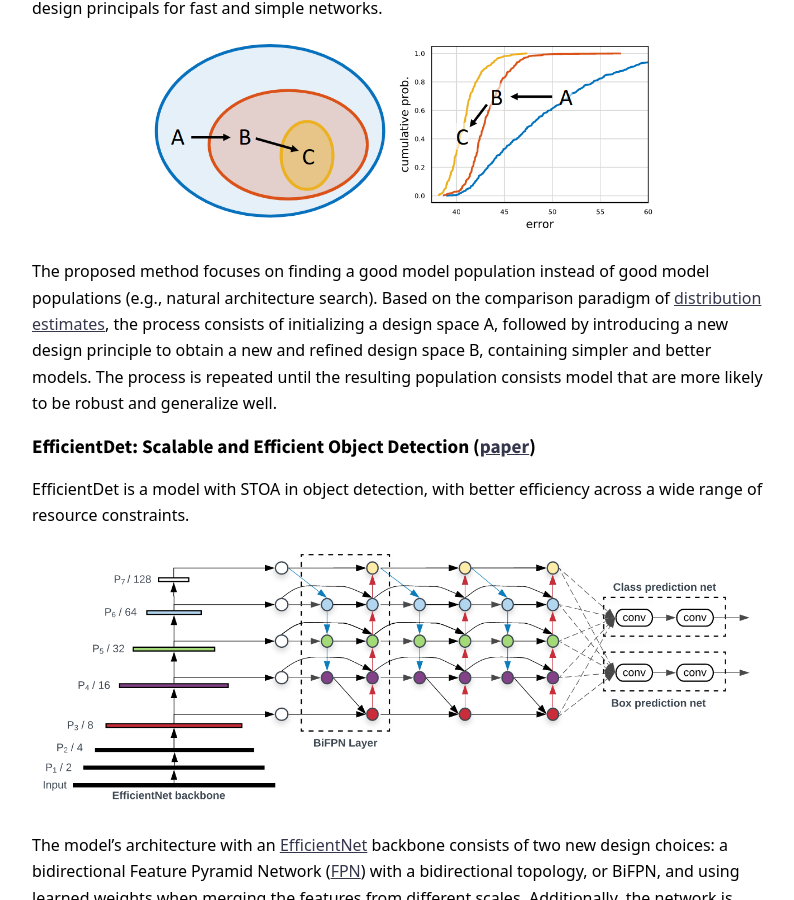
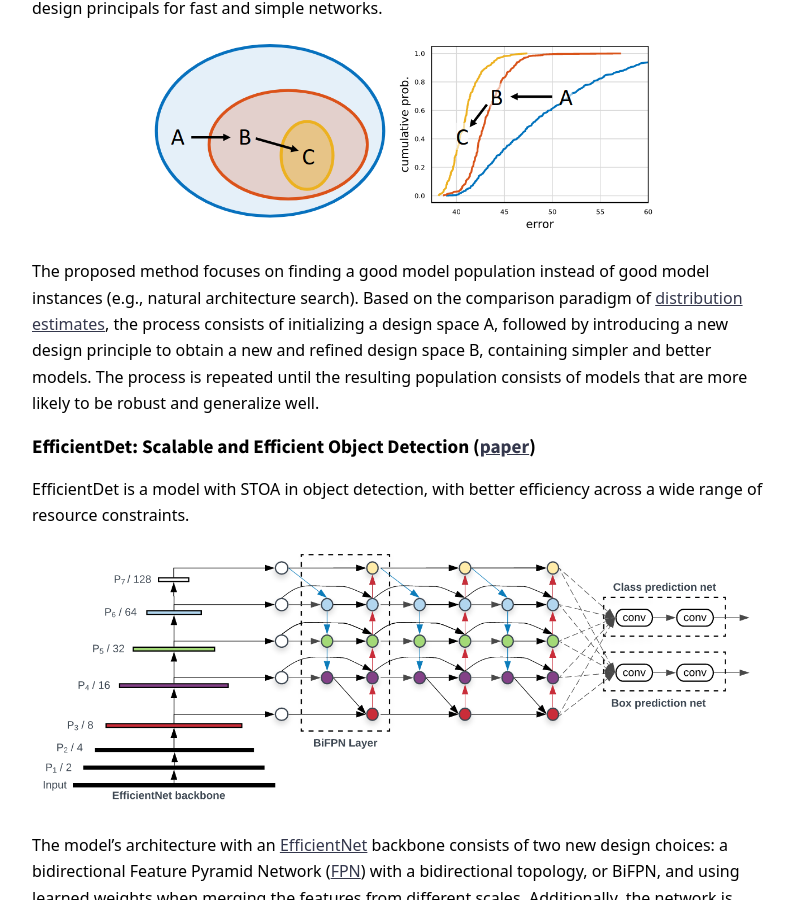
Before and after one commit to yassouali/ml-blog, a Jekyll site: the page built from _posts/2020-06-21-cvpr2020.md, in a window 1280 px wide and 900 px high, scrolled down 4142 px. Shown: the whole window, without its empty margins (240-1034 px from the left). Built offline with Jekyll 4.4.1, drawn with Linux system fonts in a browser that asks for light colours; nearby versions of some CDN libraries; formulas are drawn with MathJax 3; comment, search, counter and statistics services are not loaded; some of the changed text lies outside the part shown.

Commit message:
spelling

```diff
--- a/_posts/2020-06-21-cvpr2020.md
+++ b/_posts/2020-06-21-cvpr2020.md
@@ -93,7 +93,7 @@
   <img src="{{ 'images/CVPR20/designspaces.png' | absolute_url }}">
 </figure>
 
-The proposed method focuses on finding a good model population instead of good model populations (e.g., natural architecture search). Based on the comparison paradigm of [distribution estimates](https://arxiv.org/abs/1905.13214), the process consists of initializing a design space A, followed by introducing a new design principle to obtain a new and refined design space B, containing simpler and better models. The process is repeated until the resulting population consists model that are more likely to be robust and generalize well.
+The proposed method focuses on finding a good model population instead of good model instances (e.g., natural architecture search). Based on the comparison paradigm of [distribution estimates](https://arxiv.org/abs/1905.13214), the process consists of initializing a design space A, followed by introducing a new design principle to obtain a new and refined design space B, containing simpler and better models. The process is repeated until the resulting population consists of models that are more likely to be robust and generalize well.
 
 #### EfficientDet: Scalable and Efficient Object Detection ([paper](https://arxiv.org/abs/1911.09070))
 
@@ -338,7 +338,7 @@
 
 #### Background Matting: The World is Your Green Screen ([paper]())
 
-The process of separating an image into foreground and background, called matting, generally require a green screen background or a manually created trimap to produce a good [matte](https://en.wikipedia.org/wiki/Matte_(filmmaking)), to then allow placing the extracted foreground in the desired background. In this paper, the authors propose to use a captured background as an estimate of the true background which is then used to solve for the foreground and alpha value (i.e., every pixel in the image is represented as a combination of foreground and background with a weight alpha).
+The process of separating an image into foreground and background, called matting, generally requires a green screen background or a manually created trimap to produce a good [matte](https://en.wikipedia.org/wiki/Matte_(filmmaking)), to then allow placing the extracted foreground in the desired background. In this paper, the authors propose to use a captured background as an estimate of the true background which is then used to solve for the foreground and alpha value (i.e., every pixel in the image is represented as a combination of foreground and background with a weight alpha).
 
 <figure style="width: 100%" class="align-center">
   <img src="{{ 'images/CVPR20/bg_matting.png' | absolute_url }}">
```
